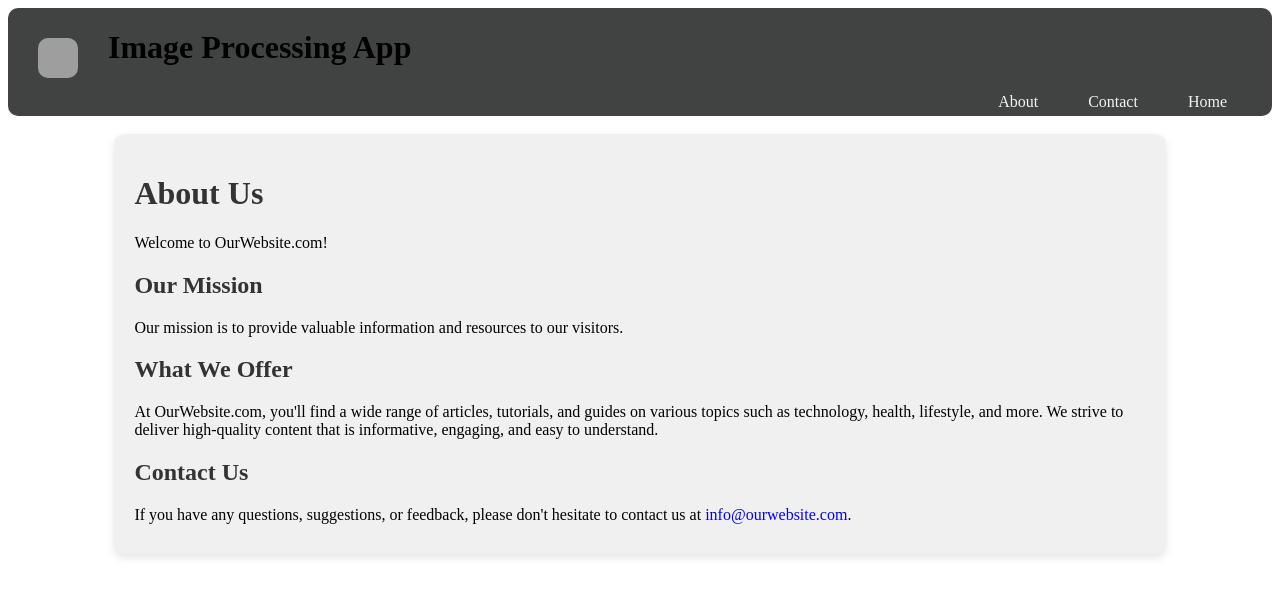
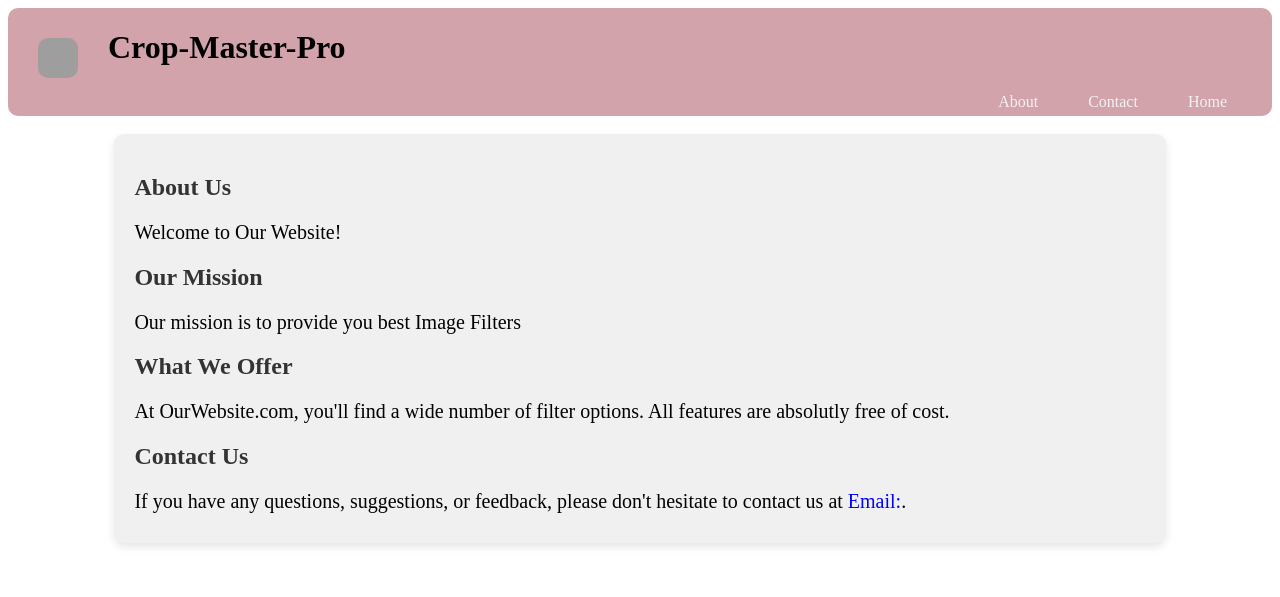
Before and after one commit to nikhilcsd45/Image-enhancer, a Flask app: page /about in a window 1280 px wide. Shown: the top 597 px of the page. Run offline with Flask 3, Linux system fonts and the light colour scheme; grey boxes are pictures that could not be loaded.

Commit message:
Update about.html

```diff
--- a/templates/about.html
+++ b/templates/about.html
@@ -4,9 +4,10 @@
 <meta charset="UTF-8">
 <meta name="viewport" content="width=device-width, initial-scale=1.0">
 <title>About Us</title>
+
 <style>
     .navbar {
-    background-color: #414343;
+    background-color: rgb(210, 163, 171);
     overflow: hidden;
     border-radius: 10px;
 }
@@ -74,6 +75,7 @@
 
     .about_content p {
         margin: 10px 0; /* Adjust paragraph margin */
+        font-size:20px;
     }
 
     .about_content a {
@@ -90,9 +92,9 @@
     <div class="container">
         <div class="navbar">
                 <div class="navbar-logo">
-                    <img src="logo.jpeg" alt="Website Logo">
+                    <img src="/static/logo.png" alt="Navbar Image">
                 </div>
-                <h1 id="website_name">Image Processing App</h1>
+                <h1 id="website_name">Crop-Master-Pro</h1>
             <div class="hca">
                 <a href="/home">Home</a>
                 <a href="/contact">Contact</a>
@@ -102,17 +104,15 @@
 
 <div class="extracted_content flex-col">
     <div class="about_content">
-        <h1>About Us</h1>
-        <p>Welcome to OurWebsite.com!</p>
+        <h2>About Us</h2>
+        <p>Welcome to Our Website!</p>
         <h2>Our Mission</h2>
-        <p>Our mission is to provide valuable information and resources to our visitors.</p>
+        <p>Our mission is to provide you best Image Filters</p>
         <h2>What We Offer</h2>
-        <p>At OurWebsite.com, you'll find a wide range of articles, tutorials, and guides on various topics such as
-            technology, health, lifestyle, and more. We strive to deliver high-quality content that is informative,
-            engaging, and easy to understand.</p>
+        <p>At OurWebsite.com, you'll find a wide number of filter options. All features are absolutly free of cost.</p>
         <h2>Contact Us</h2>
         <p>If you have any questions, suggestions, or feedback, please don't hesitate to contact us at <a
-                href="mailto:info@ourwebsite.com">info@ourwebsite.com</a>.</p>
+                href="mailto:pradeep080805@gmial.com">Email:</a>.</p>
     </div>
 </div>
 
```
